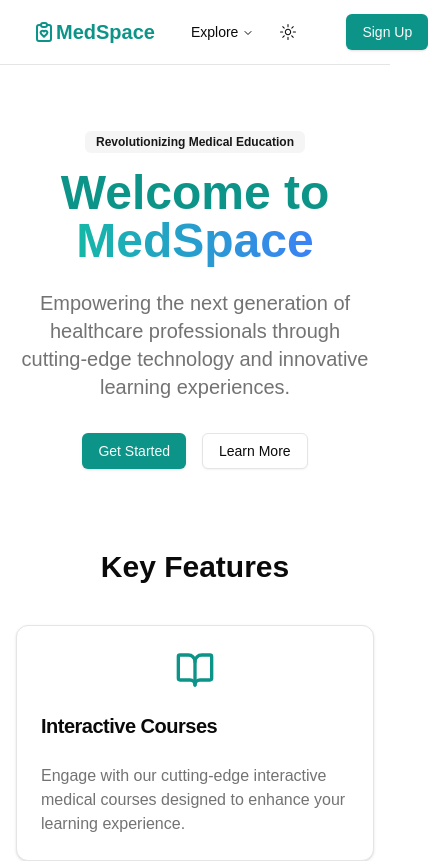
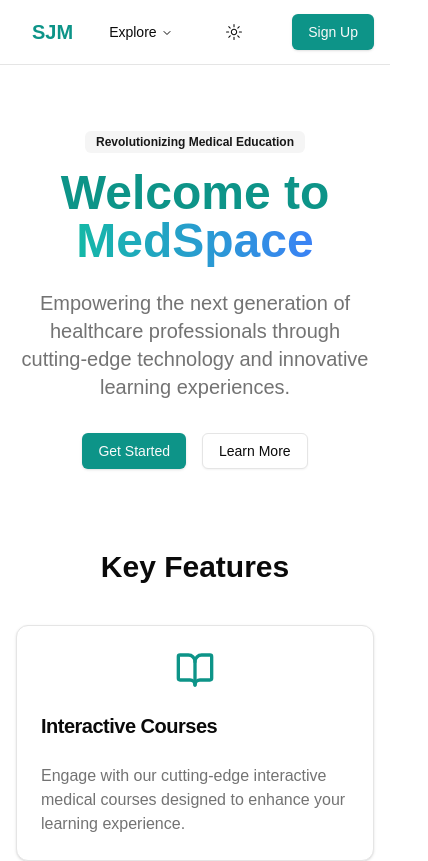
Before and after one commit to vadlacharan/sjmedspace, a Next.js app: page / in a window 390 px wide. Shown: the top 861 px of the page, 428 px wide, since content can reach past the window. Built offline with nearby package versions, Linux system fonts and the light colour scheme.

Commit message:
increased responsiveness

```diff
--- a/components/navbar.jsx
+++ b/components/navbar.jsx
@@ -1,3 +1,4 @@
+
 import * as React from "react"
 import Link from "next/link"
 import { MoonIcon, SunIcon } from "@radix-ui/react-icons"
@@ -14,9 +15,10 @@ import {
 } from "@/components/ui/navigation-menu"
 import { useTheme } from "next-themes"
 import { Icon } from "lucide-react"
+import { createClient } from "@/utils/supabase/client"
 
 export function Navbar() {
-  const { setTheme, theme } = useTheme()
+
 
   return (
     (<div className="border-b">
@@ -27,8 +29,7 @@ export function Navbar() {
               <Link href="/" legacyBehavior passHref>
                 <NavigationMenuLink className={navigationMenuTriggerStyle()}>
                   <span className="font-bold text-xl text-teal-600 flex items-center">
-                   <IconClipboardHeart />
-                    MedSpace
+                    SJM
                   </span>
                 </NavigationMenuLink>
               </Link>
```
